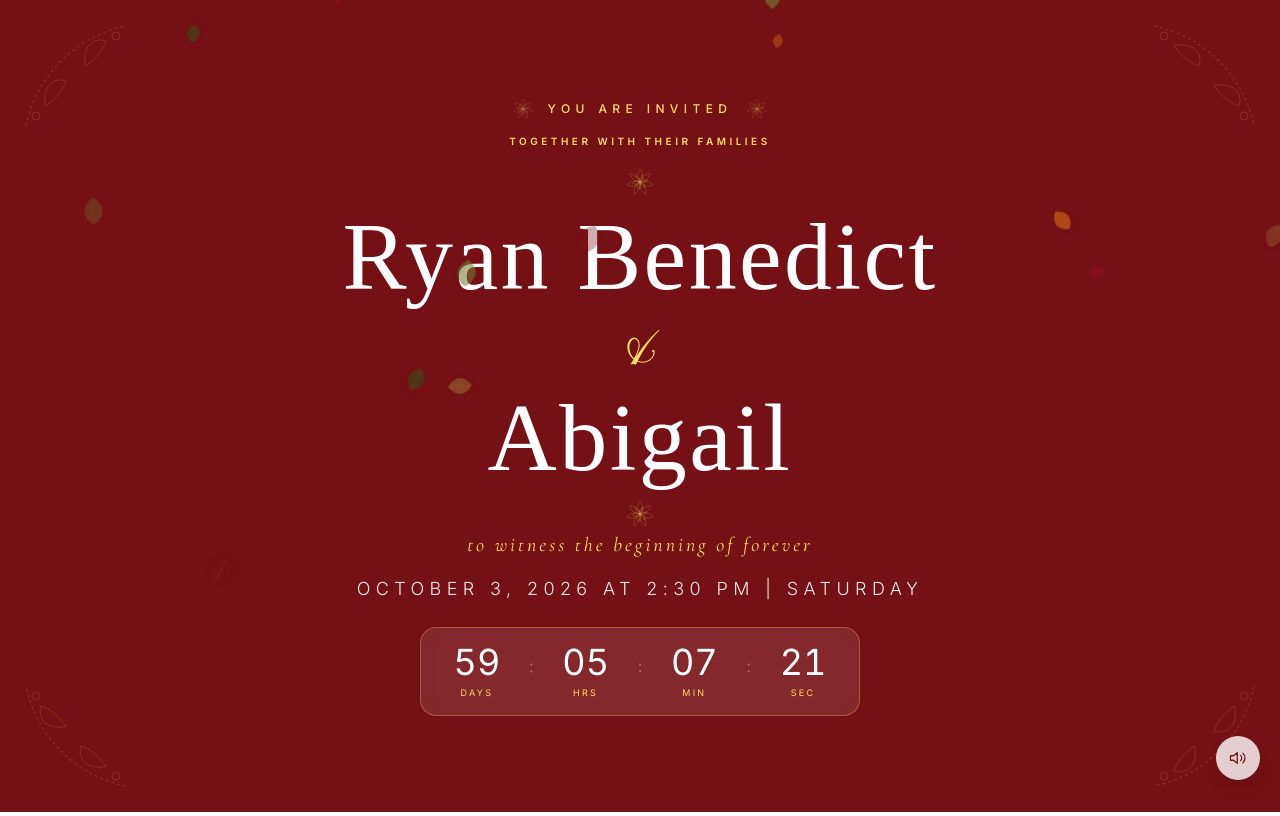
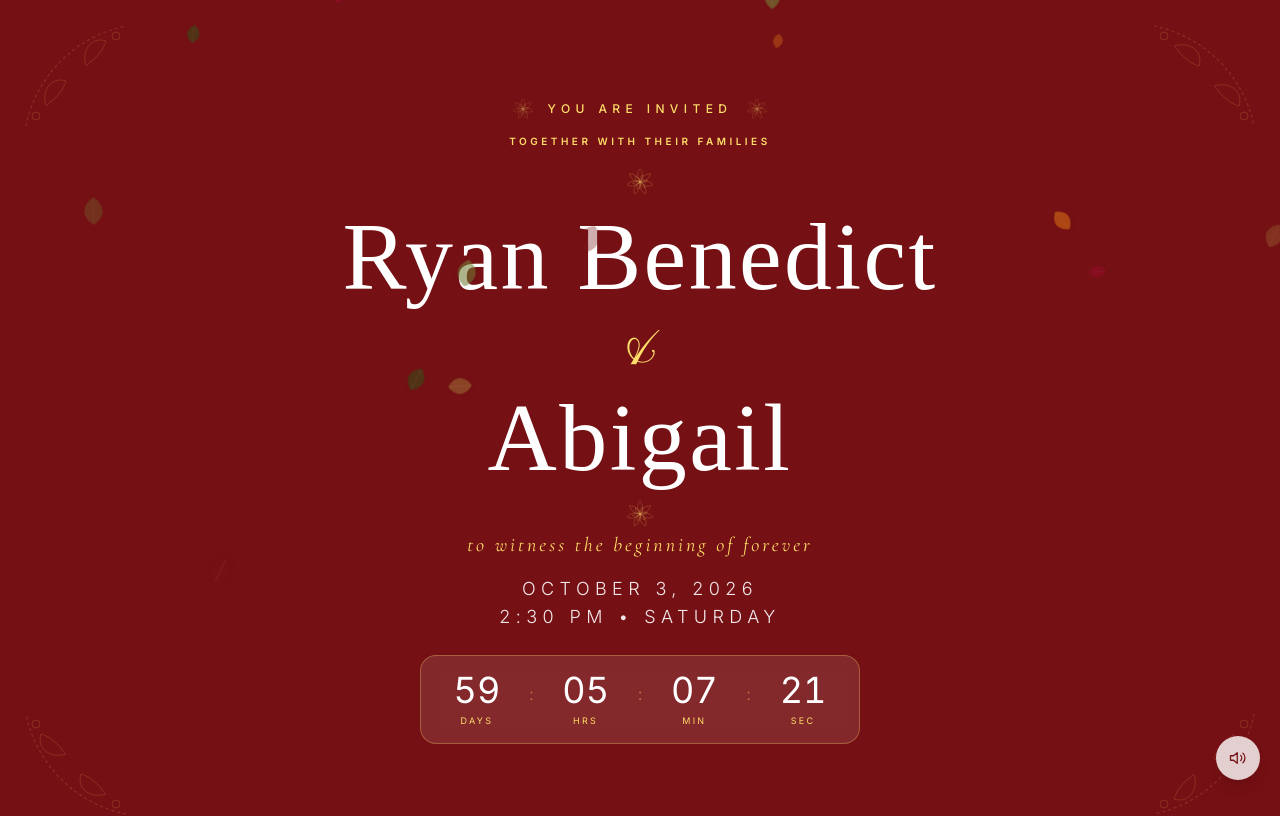
Before and after one commit to mnsling/weddinginv, a React (Vite) app: page / in a window 1280 px wide. Shown: the top 816 px of the page. Built offline with nearby package versions, Linux system fonts and the light colour scheme; a web font is replaced by a local one.

Commit message:
change format date time

```diff
--- a/src/sections/hero.jsx
+++ b/src/sections/hero.jsx
@@ -62,7 +62,7 @@ export default function Hero() {
 
         <Reveal delay={220}>
           <p className="text-xs md:text-lg tracking-[0.3em] uppercase text-white/90 font-light mt-2">
-            October 3, 2026 at 2:30 PM | Saturday
+            October 3, 2026<br/>2:30 PM • Saturday
           </p>
         </Reveal>
 
```
